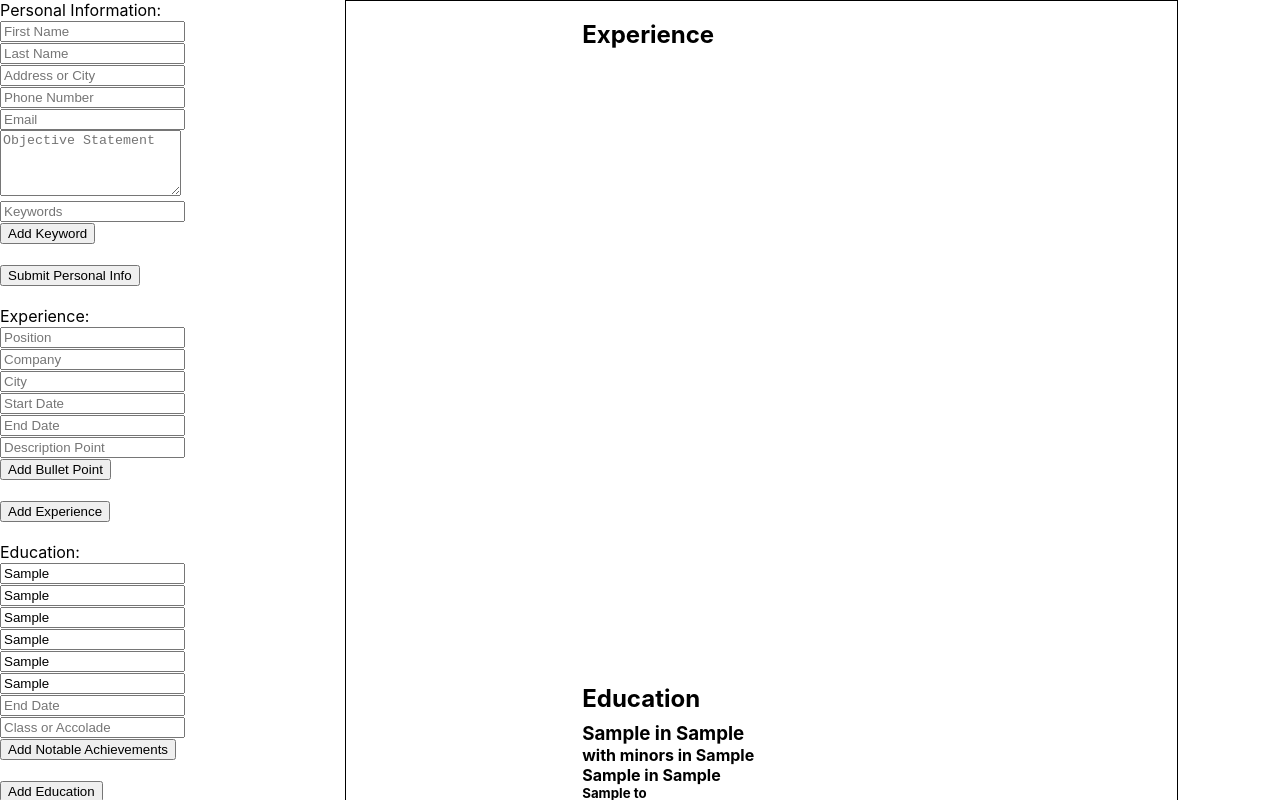
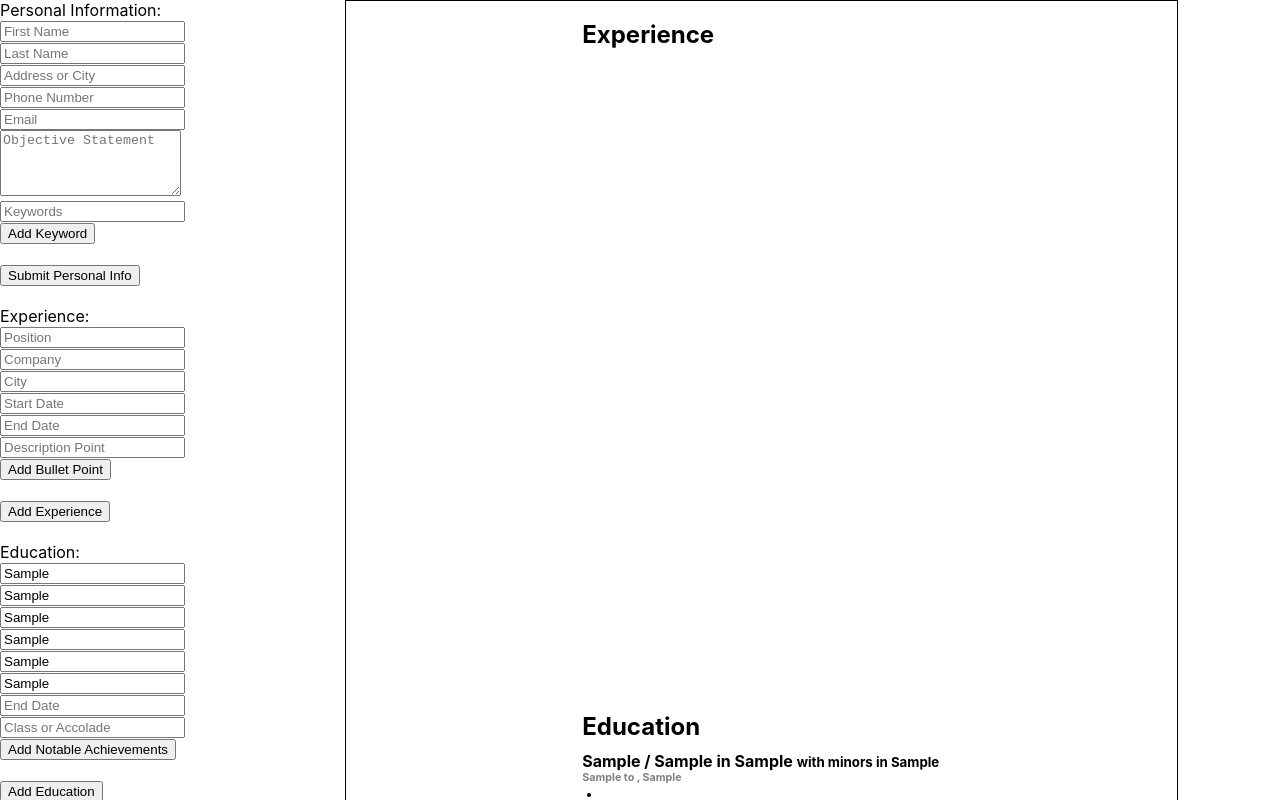
Before and after one commit to mrsashemi/react-cv-project, a React (Create React App) app: page / in a window 1280 px wide. Both pictures are taken after typing "Sample", "Sample", "Sample", "Sample", "Sample", "Sample" into the empty fields and a click on the button "Add Notable Achievements". Shown: the top 800 px of the page. Built offline with nearby package versions, Linux system fonts and the light colour scheme.

Commit message:
Additional updates to formatting

```diff
--- a/src/App.css
+++ b/src/App.css
@@ -46,9 +46,14 @@ h6 {
   margin: 0;
 }
 
+h6 {
+  color: gray;
+}
+
 ul {
   margin: 0;
   padding-left: 0.5cm;
+  padding-top: 0.1cm;
 }
 
 li {
@@ -62,7 +67,15 @@ li {
   margin: 0.25cm 0 0.25cm 0;
 }
 
+.objective {
+  font-size: 11px;
+}
+
 .educationInfo,
 .experienceInfo {
   margin-left: 0.5cm;
 }
+
+.inlineText {
+  display: inline;
+}
--- a/src/components/Contact.js
+++ b/src/components/Contact.js
@@ -20,7 +20,7 @@ export class ContactForm extends Component {
                     <input onChange={this.props.handleChange} value={jobSeeker.address} name="address" type="text" id="addressInput" placeholder='Address or City' /><br></br>
                     <input onChange={this.props.handleChange} value={jobSeeker.phone} name="phone" type="tel" id="phoneInput" placeholder='Phone Number' /><br></br>
                     <input onChange={this.props.handleChange} value={jobSeeker.email} name="email" type="email" id="emailInput" placeholder='Email' /><br></br>
-                    <textarea onChange={this.props.handleChange} value={jobSeeker.objective} name="objective" id="objectiveInput" placeholder='Objective Statement' rows="4" maxLength="150" /><br></br>
+                    <textarea onChange={this.props.handleChange} value={jobSeeker.objective} name="objective" id="objectiveInput" placeholder='Objective Statement' rows="4" maxLength="250" /><br></br>
                     <input onChange={this.props.handleKeywords} value={keyword.text} type="text" id="keywordInput" placeholder='Keywords' /><br></br>
                     <button onClick={this.props.addKeyword} type="button" >Add Keyword</button><br></br>
                     <br></br><button type="submit">{contactText}</button>
@@ -43,8 +43,8 @@ export class ContactInfo extends Component {
             <div className='personalInfo'>
                 <h1>{jobSeeker.firstName} {jobSeeker.lastName}</h1>
                 <h4>{jobSeeker.address}</h4>
-                <h4>{jobSeeker.phone}</h4>
-                <h4>{jobSeeker.email}</h4>
+                <h5>{jobSeeker.phone}</h5>
+                <h5>{jobSeeker.email}</h5>
                 <div className="objective">{jobSeeker.objective}</div>
                 <ul>
                     {keywords.map((keyword) => {
--- a/src/components/Education.js
+++ b/src/components/Education.js
@@ -12,9 +12,9 @@ export class EducationForm extends Component {
             <div>
                 <form onSubmit={this.props.onSubmitEdu}>
                     <br></br><label htmlFor="educationInput">Education: </label><br></br>
-                    <input onChange={this.props.handleEdu} value={education.college} name="college" type="text" id="collegeInput" placeholder='University' /><br></br>
+                    <input onChange={this.props.handleEdu} value={education.college} name="college" type="text" id="collegeInput" placeholder='University or Institution' /><br></br>
                     <input onChange={this.props.handleEdu} value={education.collegeCity} name="collegeCity" type="text" id="collegeCityInput" placeholder='City' /><br></br>
-                    <input onChange={this.props.handleEdu} value={education.degree} name="degree" type="text" id="degreeInput" placeholder='Degree' /><br></br>
+                    <input onChange={this.props.handleEdu} value={education.degree} name="degree" type="text" id="degreeInput" placeholder='Degree or Certificate' /><br></br>
                     <input onChange={this.props.handleEdu} value={education.major} name="major" type="text" id="majorInput" placeholder='Major' /><br></br>
                     <input onChange={this.props.handleEdu} value={education.minor} name="minor" type="text" id="minorInput" placeholder='Minor' /><br></br>
                     <input onChange={this.props.handleEdu} value={education.collegeStart} name="collegeStart" type="text" id="collegeStartInput" placeholder='Start Date' /><br></br>
@@ -40,10 +40,9 @@ export class EducationInfo extends Component {
         return (
             <div className='educationPoint'>
                 <div className="hidden" ref={this.props.hiddenEdu}>
-                    <h3>{education.degree} in {education.major}</h3>
-                    {education.minor !== '' && <h4>with minors in {education.minor}</h4>}
-                    <h4>{education.college} in {education.collegeCity}</h4>
-                    <h5>{education.collegeStart} to {education.collegeEnd}</h5>
+                    <h4 className="inlineText">{education.college} / {education.degree} in {education.major} </h4>
+                    {education.minor !== '' && <h5 className="inlineText"> with minors in {education.minor}</h5>}
+                    <h6>{education.collegeStart} to {education.collegeEnd}, {education.collegeCity}</h6>
                     <ul>
                         {education.notes.map((note) => {
                             return <li key={note.id}>{note.text}</li>
@@ -53,10 +52,9 @@ export class EducationInfo extends Component {
                 {educations.map((education) => {
                     return (
                         <div key={education.id}>
-                            <h3>{education.degree} in {education.major} </h3>
-                            {education.minor !== '' && <h4>with minors in {education.minor}</h4>}
-                            <h4>{education.college} in {education.collegeCity}</h4>
-                            <h5>{education.collegeStart} to {education.collegeEnd}</h5>
+                            <h4 className="inlineText">{education.college} / {education.degree} in {education.major} </h4>
+                            {education.minor !== '' && <h5 className="inlineText"> with minors in {education.minor}</h5>}
+                            <h6>{education.collegeStart} to {education.collegeEnd}, {education.collegeCity}</h6>
                             <ul>
                                 {education.notes.map((note) => {
                                     return <li key={note.id}>{note.text}</li>
```
